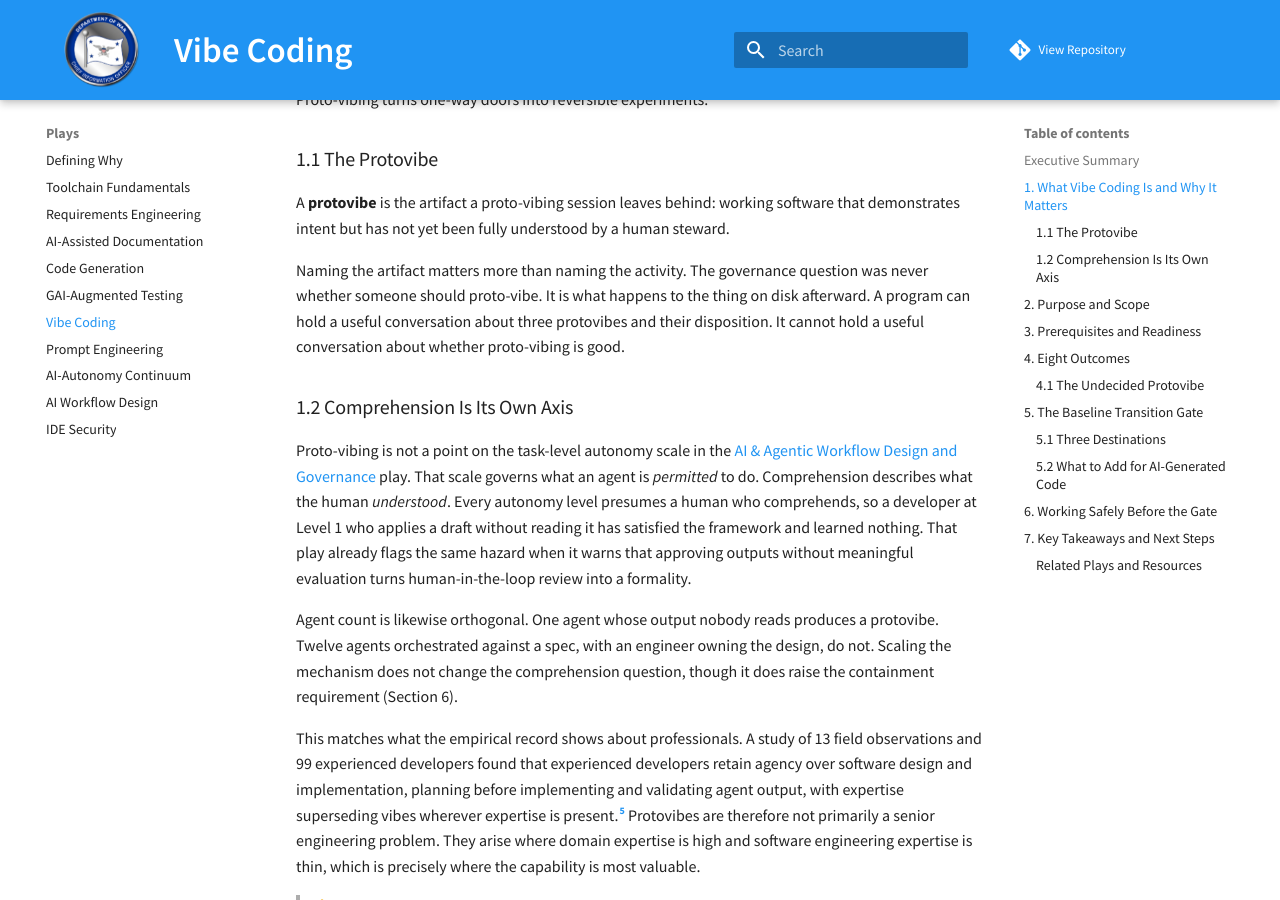
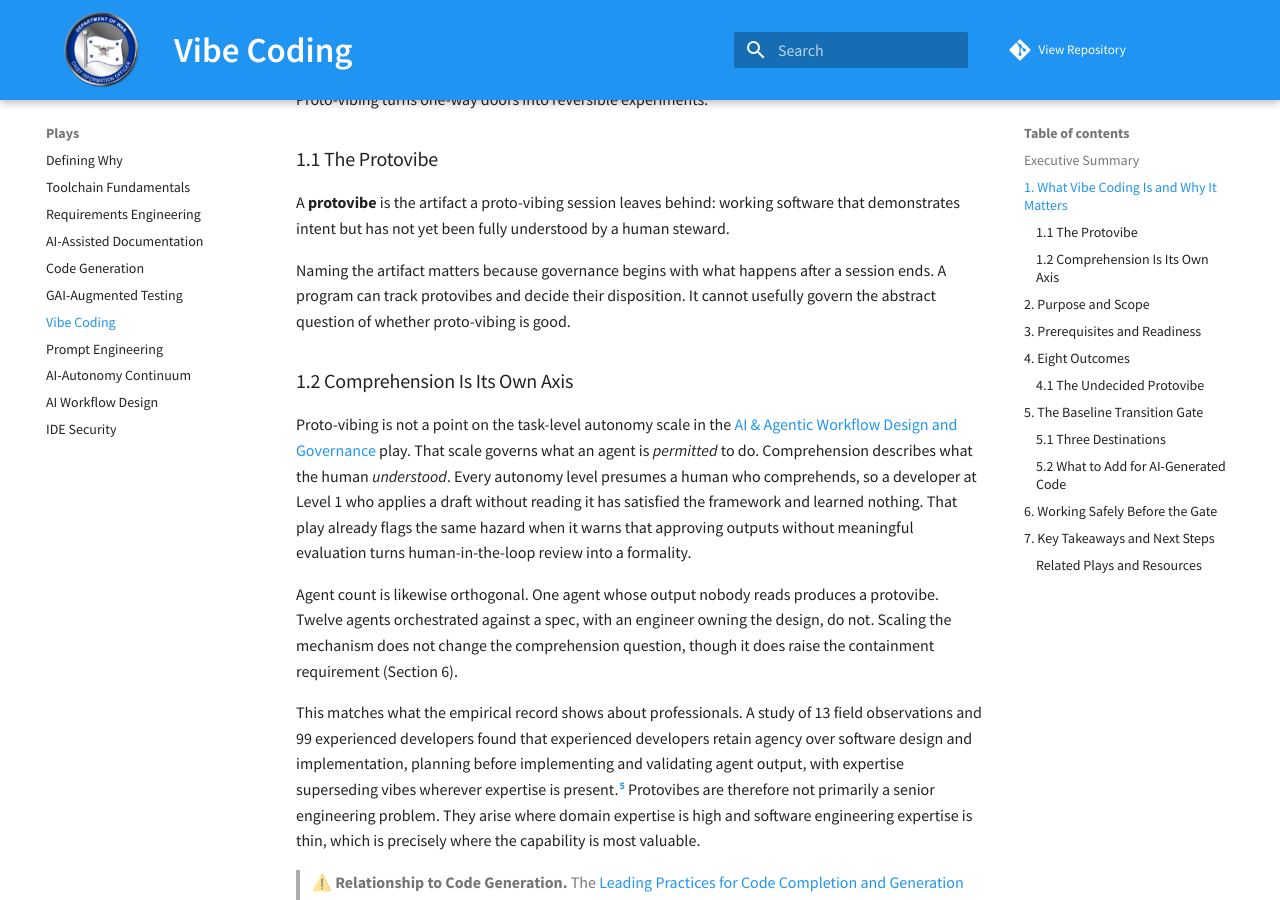
Before and after one commit to Code-dot-mil/AI4SDLC, an MkDocs documentation site: the page built from docs/plays/protovibe_play.md, in a window 1280 px wide and 900 px high, scrolled down 1370 px. Built offline with MkDocs 1.6.1 and Material for MkDocs 9.7.7, drawn with Linux system fonts in a browser that asks for light colours; comment, search, counter and statistics services are not loaded.

Commit message:
docs(protovibe): clarify artifact governance focus
Explain that governance starts with tracking a protovibe and deciding its disposition after a session ends.

```diff
--- a/docs/plays/protovibe_play.md
+++ b/docs/plays/protovibe_play.md
@@ -35,7 +35,7 @@ This capability is most powerful exactly where traditional development is slowes
 
 A **protovibe** is the artifact a proto-vibing session leaves behind: working software that demonstrates intent but has not yet been fully understood by a human steward.
 
-Naming the artifact matters more than naming the activity. The governance question was never whether someone should proto-vibe. It is what happens to the thing on disk afterward. A program can hold a useful conversation about three protovibes and their disposition. It cannot hold a useful conversation about whether proto-vibing is good.
+Naming the artifact matters because governance begins with what happens after a session ends. A program can track protovibes and decide their disposition. It cannot usefully govern the abstract question of whether proto-vibing is good.
 
 ### 1.2 Comprehension Is Its Own Axis
 
```
